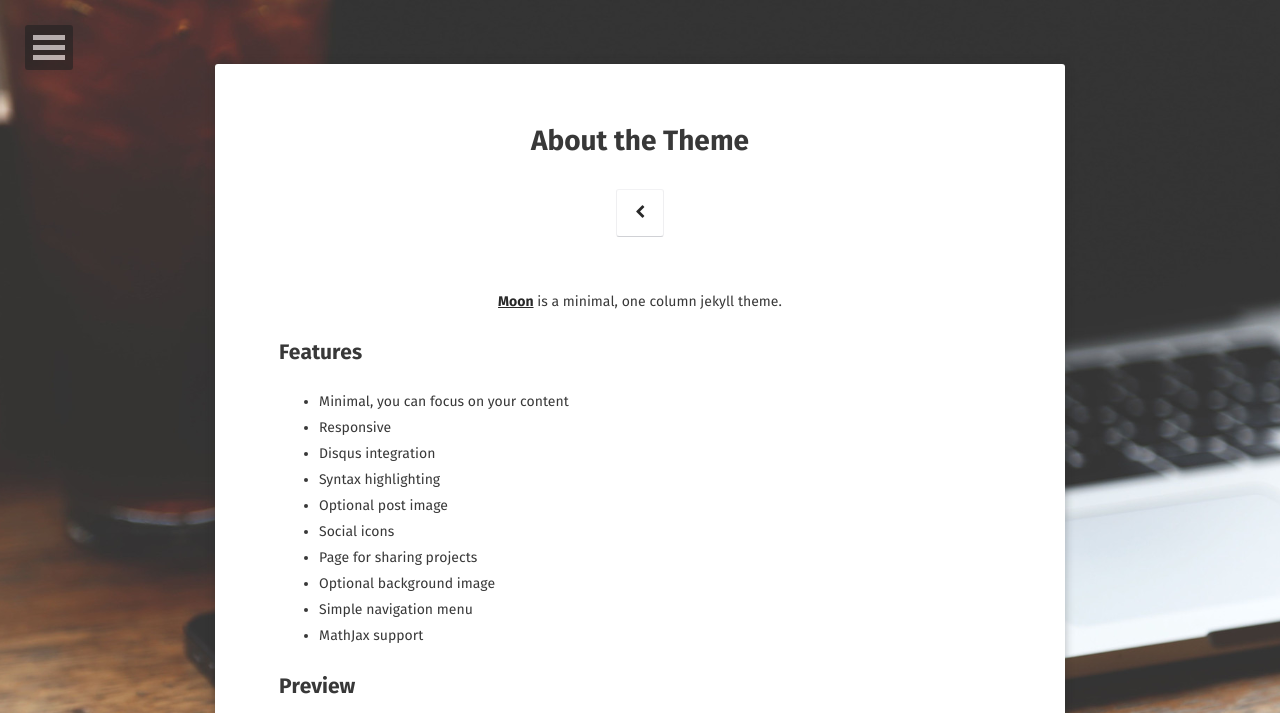
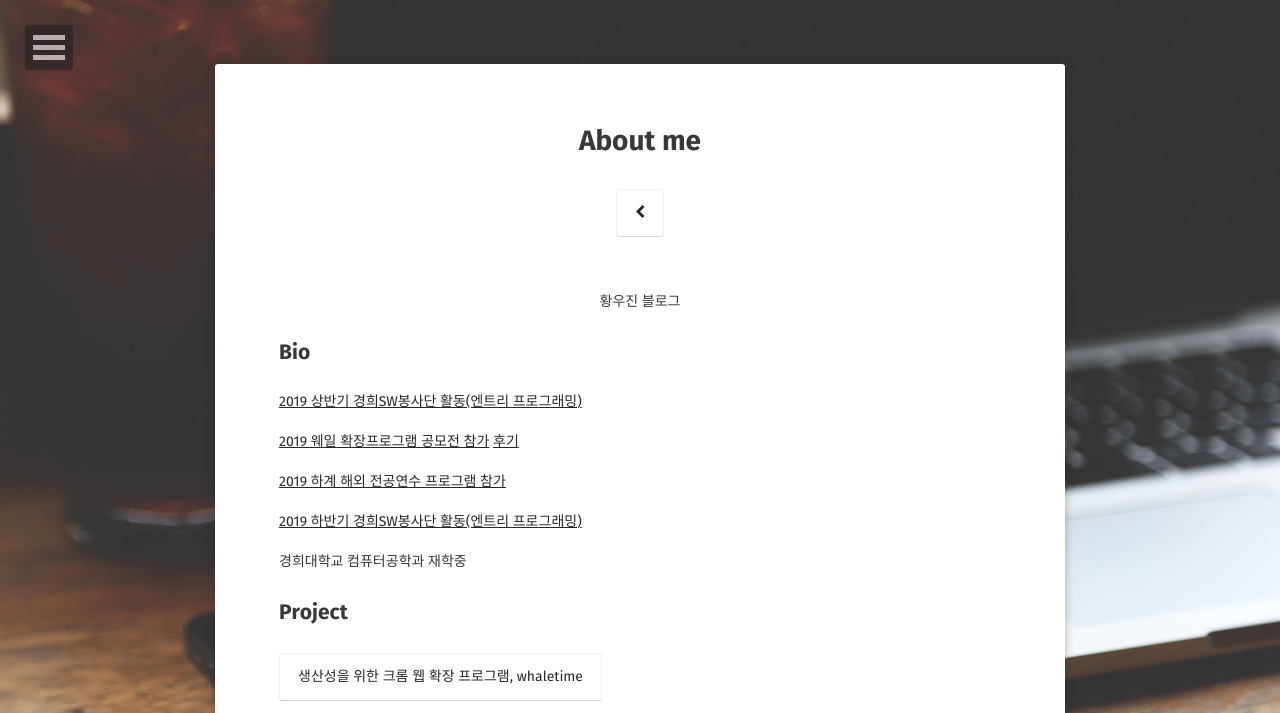
Before and after one commit to woojin-hwang/woojin-hwang.github.io, a Jekyll site: the page built from about/index.md, in a window 1280 px wide. Shown: the top 713 px of the page. Built offline with Jekyll 4.4.1, drawn with Linux system fonts in a browser that asks for light colours; some web fonts are replaced; some of the changed text lies outside the part shown; grey boxes are pictures that could not be loaded.

Commit message:
add index.md

```diff
--- a/about/index.md
+++ b/about/index.md
@@ -1,37 +1,31 @@
 ---
 layout: page
-title: About the Theme
-tags: [about, Jekyll, theme, moon]
-date: 2016-03-21
+title: About me
+tags: []
+date: 2019-01-20
 comments: false
 ---
 
-<center><a href="http://taylantatli.github.io/Moon"><b>Moon</b></a> is a minimal, one column jekyll theme.</center>
+<center>황우진 블로그<br></center>
 
-## Features
-* Minimal, you can focus on your content
-* Responsive
-* Disqus integration
-* Syntax highlighting
-* Optional post image
-* Social icons
-* Page for sharing projects
-* Optional background image
-* Simple navigation menu
-* MathJax support
+## Bio
 
-## Preview
+[2019 상반기 경희SW봉사단 활동(엔트리 프로그래밍)](http://swedu.khu.ac.kr/html_2018/05/03.php)
 
-{% capture images %}
-    https://cloud.githubusercontent.com/assets/754514/14509720/61c61058-01d6-11e6-93ab-0918515ecd56.png
-    https://cloud.githubusercontent.com/assets/754514/14509716/61ac6c8e-01d6-11e6-879f-8308883de790.png
-{% endcapture %}
-{% include gallery images=images caption="Screenshots of Moon Theme" cols=2 %}
+[2019 웨일 확장프로그램 공모전 참가](https://blog.naver.com/whaleteam/221651840602) [후기](https://woojin-hwang.github.io/whaletime/)
 
-See a [live version of Moon](http://taylantatli.github.io/Moon) hosted on GitHub.
+[2019 하계 해외 전공연수 프로그램 참가](http://ce.khu.ac.kr/?hCode=BOARD&page=view&idx=1317&bo_idx=2&hCode=BOARD&bo_idx=2&sfl=title&stx=연수)
 
-## Getting Started
+[2019 하반기 경희SW봉사단 활동(엔트리 프로그래밍)](http://swedu.khu.ac.kr/html_2018/05/03.php)
 
-To learn how to install and use this theme check out the [Setup Guide](http://taylantatli.me/Moon/moon-theme/) for more information.
+경희대학교 컴퓨터공학과 재학중
 
-[Install Moon](https://github.com/TaylanTatli/Moon){: .btn}
+## Project
+
+[생산성을 위한 크롬 웹 확장 프로그램, whaletime](https://woojin-hwang.github.io/whaletime/){: .btn}
+
+여름과 겨울의 온도 연관성 분석, hot2cold
+
+## Reference
+
+[Jekyll](https://jekyllrb.com){: .btn} [Moon](https://github.com/TaylanTatli/Moon){: .btn}
```
